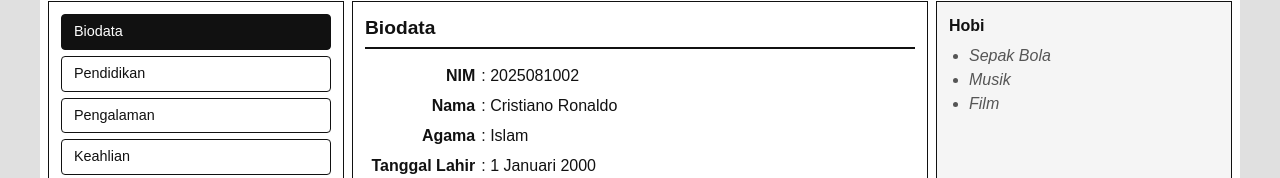
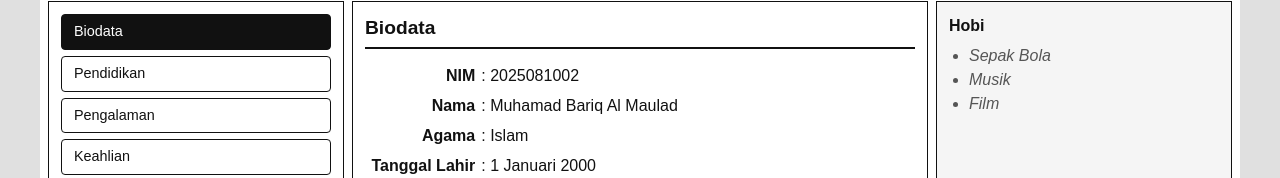
Before and after one commit to bariqalmaulad/utspibs2026, a plain HTML site: page index.html in a window 1280 px wide. Shown: the part 216-394 px from the top of the page. Drawn offline with Linux system fonts and the light colour scheme.

Commit message:
Update index.html

```diff
--- a/index.html
+++ b/index.html
@@ -34,7 +34,7 @@
         <h2>Biodata</h2>
         <table>
           <tr><th>NIM</th><td>: 2025081002</td></tr>
-          <tr><th>Nama</th><td>: Cristiano Ronaldo</td></tr>
+          <tr><th>Nama</th><td>: Muhamad Bariq Al Maulad</td></tr>
           <tr><th>Agama</th><td>: Islam</td></tr>
           <tr><th>Tanggal Lahir</th><td>: 1 Januari 2000</td></tr>
           <tr><th>Tempat Lahir</th><td>: Jakarta</td></tr>
```
